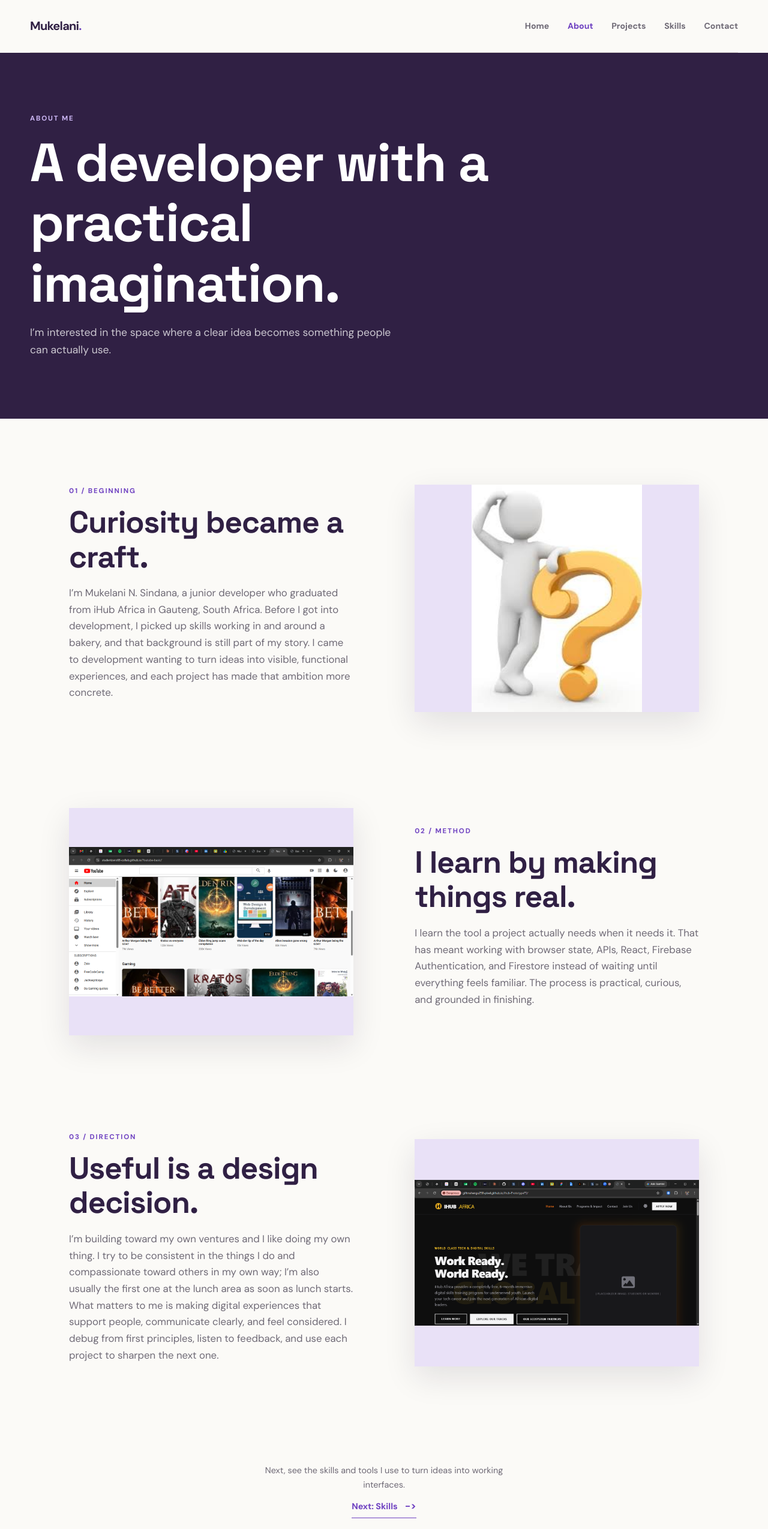
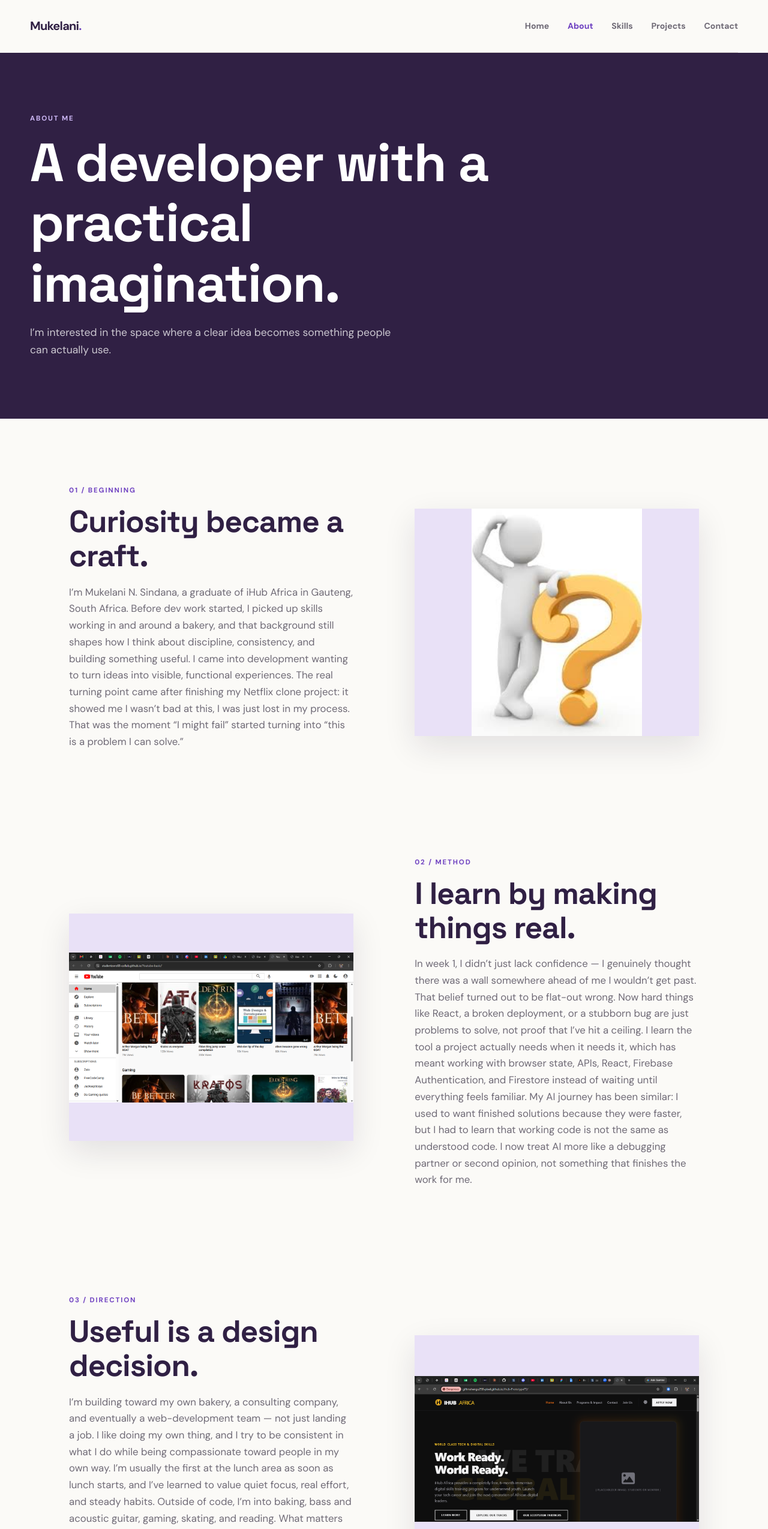
Before and after one commit to studentzero68-collab/Portfolio, a React (Vite) app in the folder frontend/: page /about in a window 1280 px wide. Shown: the top 2549 px of the page at 60% size. Built offline with nearby package versions, Linux system fonts and the light colour scheme.

Commit message:
mkaing the proper adjustments

```diff
--- a/frontend/src/components/Header.jsx
+++ b/frontend/src/components/Header.jsx
@@ -1,6 +1,6 @@
 import { Link, useLocation } from 'react-router-dom';
 
-const links = [['/', 'Home'], ['/about', 'About'], ['/projects', 'Projects'], ['/skills', 'Skills'], ['/contact', 'Contact']];
+const links = [['/', 'Home'], ['/about', 'About'], ['/skills', 'Skills'], ['/projects', 'Projects'], ['/contact', 'Contact']];
 
 export default function Header() {
     const location = useLocation();
--- a/frontend/src/pages/AboutPage.jsx
+++ b/frontend/src/pages/AboutPage.jsx
@@ -2,9 +2,9 @@ import { useEffect, useRef } from 'react';
 import NextPage from '../components/NextPage';
 
 const sections = [
-    { eyebrow: '01 / Beginning', title: 'Curiosity became a craft.', text: 'I’m Mukelani N. Sindana, a junior developer who graduated from iHub Africa in Gauteng, South Africa. Before I got into development, I picked up skills working in and around a bakery, and that background is still part of my story. I came to development wanting to turn ideas into visible, functional experiences, and each project has made that ambition more concrete.', image: '/images/images.jpg', alt: 'A visual from Mukelani\'s project work' },
-    { eyebrow: '02 / Method', title: 'I learn by making things real.', text: 'I learn the tool a project actually needs when it needs it. That has meant working with browser state, APIs, React, Firebase Authentication, and Firestore instead of waiting until everything feels familiar. The process is practical, curious, and grounded in finishing.', image: '/images/Screenshot 2026-06-15 110911.png', alt: 'Screenshot from an interactive project' },
-    { eyebrow: '03 / Direction', title: 'Useful is a design decision.', text: 'I’m building toward my own ventures and I like doing my own thing. I try to be consistent in the things I do and compassionate toward others in my own way; I’m also usually the first one at the lunch area as soon as lunch starts. What matters to me is making digital experiences that support people, communicate clearly, and feel considered. I debug from first principles, listen to feedback, and use each project to sharpen the next one.', image: '/images/Screenshot 2026-07-06 093822.png', alt: 'Screenshot from a collaborative prototype project' }
+    { eyebrow: '01 / Beginning', title: 'Curiosity became a craft.', text: 'I’m Mukelani N. Sindana, a graduate of iHub Africa in Gauteng, South Africa. Before dev work started, I picked up skills working in and around a bakery, and that background still shapes how I think about discipline, consistency, and building something useful. I came into development wanting to turn ideas into visible, functional experiences. The real turning point came after finishing my Netflix clone project: it showed me I wasn’t bad at this, I was just lost in my process. That was the moment “I might fail” started turning into “this is a problem I can solve.”', image: '/images/images.jpg', alt: 'A visual from Mukelani\'s project work' },
+    { eyebrow: '02 / Method', title: 'I learn by making things real.', text: 'In week 1, I didn’t just lack confidence — I genuinely thought there was a wall somewhere ahead of me I wouldn’t get past. That belief turned out to be flat-out wrong. Now hard things like React, a broken deployment, or a stubborn bug are just problems to solve, not proof that I’ve hit a ceiling. I learn the tool a project actually needs when it needs it, which has meant working with browser state, APIs, React, Firebase Authentication, and Firestore instead of waiting until everything feels familiar. My AI journey has been similar: I used to want finished solutions because they were faster, but I had to learn that working code is not the same as understood code. I now treat AI more like a debugging partner or second opinion, not something that finishes the work for me.', image: '/images/Screenshot 2026-06-15 110911.png', alt: 'Screenshot from an interactive project' },
+    { eyebrow: '03 / Direction', title: 'Useful is a design decision.', text: 'I’m building toward my own bakery, a consulting company, and eventually a web-development team — not just landing a job. I like doing my own thing, and I try to be consistent in what I do while being compassionate toward people in my own way. I’m usually the first at the lunch area as soon as lunch starts, and I’ve learned to value quiet focus, real effort, and steady habits. Outside of code, I’m into baking, bass and acoustic guitar, gaming, skating, and reading. What matters to me is making digital experiences that support people, communicate clearly, and feel considered. I debug from first principles, listen to feedback, and use each project to sharpen the next one.', image: '/images/Screenshot 2026-07-06 093822.png', alt: 'Screenshot from a collaborative prototype project' }
 ];
 
 export default function AboutPage() {
```
